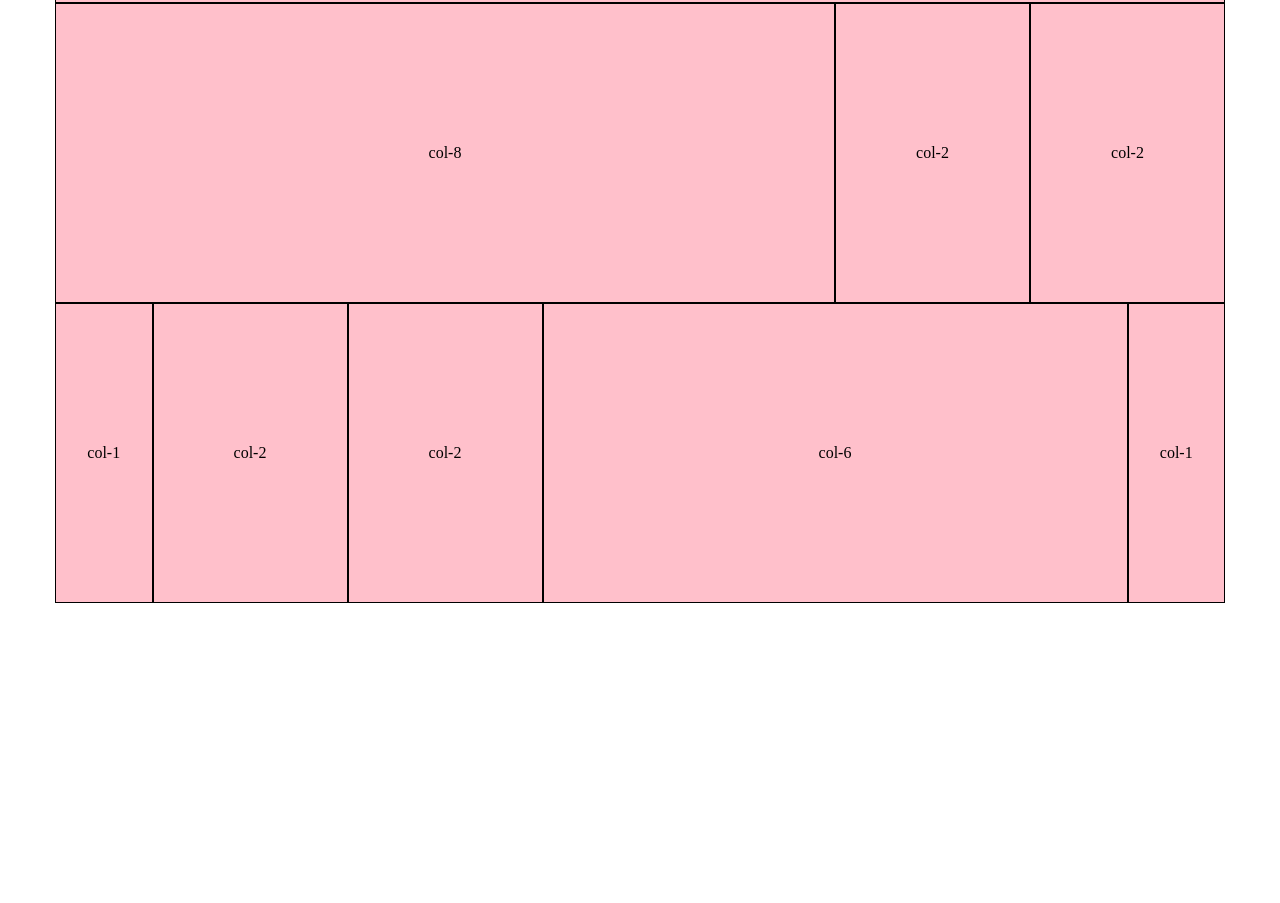
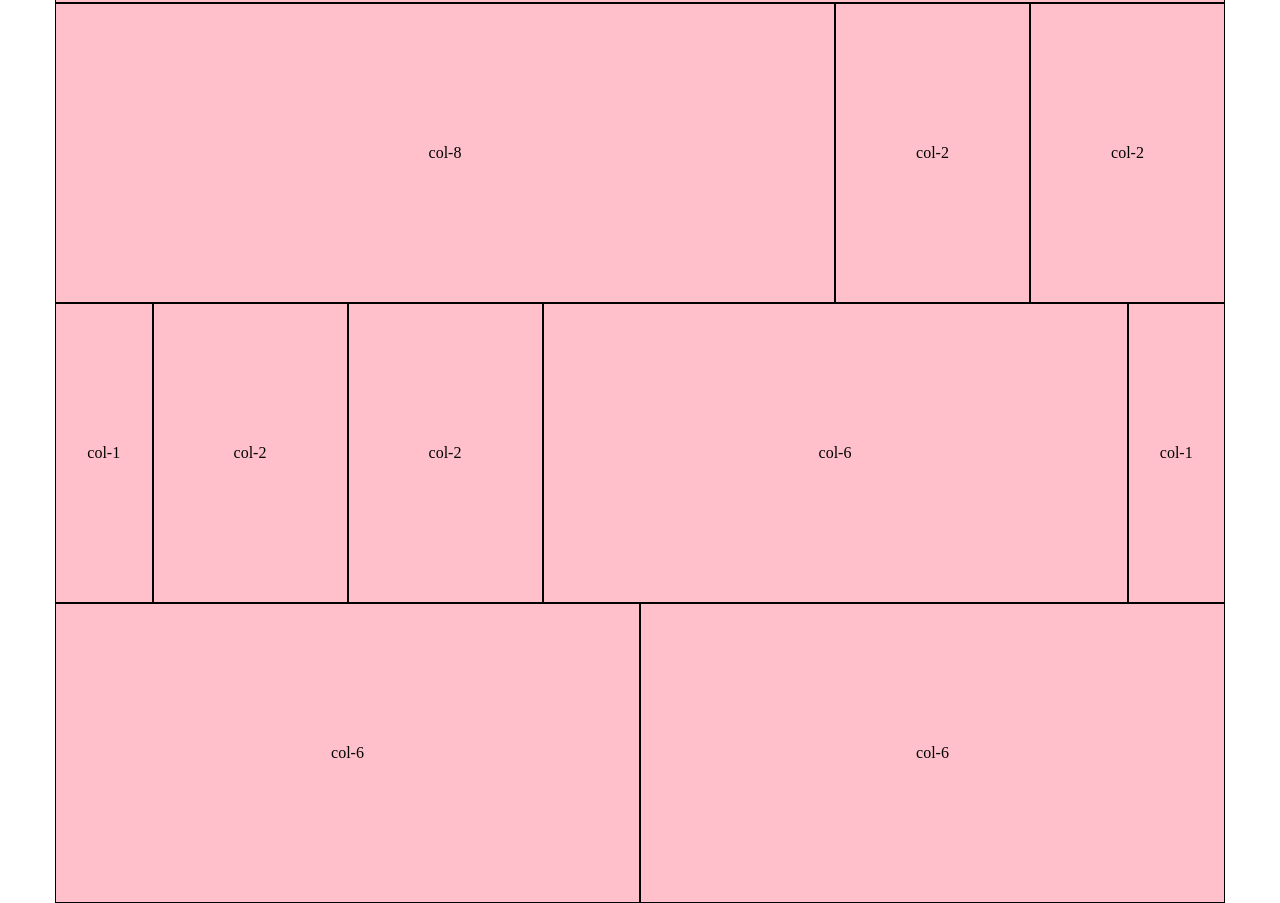
Before and after one commit to domg87/html-css-12bool, a plain HTML site: page index.html in a window 1280 px wide. Shown: the part 597-1500 px from the top of the page. Before the commit the page ends 1200 px from the top, so only its background shows below. Drawn offline with Linux system fonts and the light colour scheme.

Commit message:
quinta_riga

```diff
--- a/index.html
+++ b/index.html
@@ -38,6 +38,10 @@
         <div class="col-6"><p>col-6</p></div>
         <div class="col-1"><p>col-1</p></div>
       </div>
+      <div class="row">
+        <div class="col-6"><p>col-6</p></div>
+        <div class="col-6"><p>col-6</p></div>
+      </div>
     </div>
   </body>
 </html>
```
